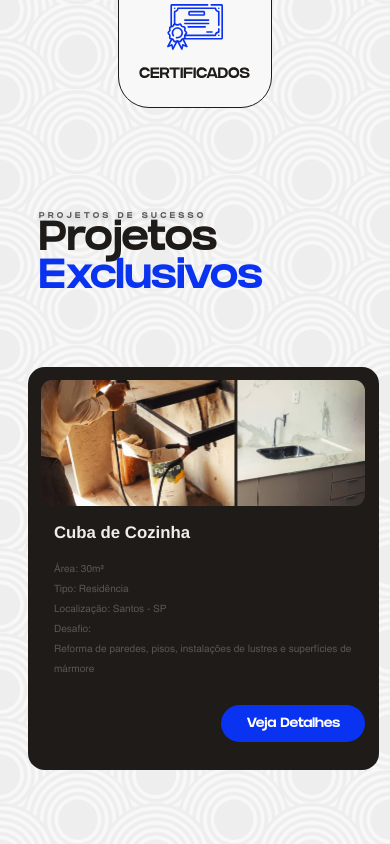
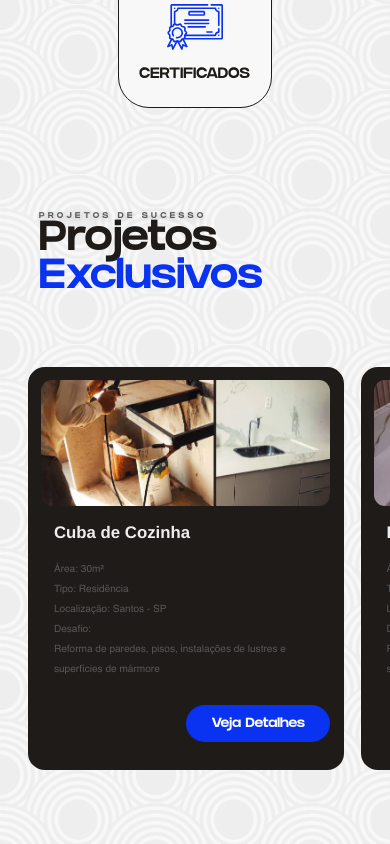
Before and after one commit to lucastdcs/ReforMar, a React (Vite) app: page / in a window 390 px wide. Shown: the part 1186-2030 px from the top of the page. Built offline with nearby package versions, Linux system fonts and the light colour scheme.

Commit message:
resized some cards in mobile

```diff
--- a/src/Components/Card/Card.styled.js
+++ b/src/Components/Card/Card.styled.js
@@ -57,7 +57,7 @@ export const StyledCard = styled.div`
 
 
     @media (max-width:900px){
-        width: 90vw;
+        width: 81vw;
         height: 48rem;
 
         .card_wrapper {
--- a/src/Components/FeedbackCard/FeedbackCard.styled.js
+++ b/src/Components/FeedbackCard/FeedbackCard.styled.js
@@ -56,7 +56,7 @@ const StyledContainer = styled.div`
     }
 
     @media (max-width:428px){
-        width: 90vw;
+        width: 80vw;
     }
 `;
 
```
